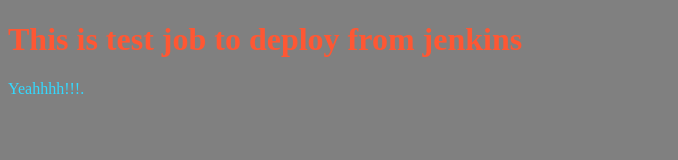
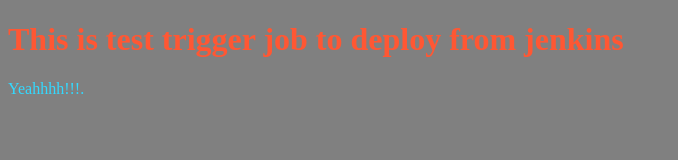
Before and after one commit to UNameOfGit/app-4-jenkins, a plain HTML site: page index.html in a window 1280 px wide. Shown: the whole page, without its empty margins (0-678 px from the left). Drawn offline with Linux system fonts and the light colour scheme.

Commit message:
Midified index.html

```diff
--- a/index.html
+++ b/index.html
@@ -5,7 +5,7 @@
 </head>
 <body bgcolor=gray>
 
-<h1> <font color=ff5733>This is test job to deploy from jenkins</font></h1>
+<h1> <font color=ff5733>This is test trigger job to deploy from jenkins</font></h1>
 <p><font color=33d9ff>Yeahhhh!!!.</font></p>
 
 </body>
```
